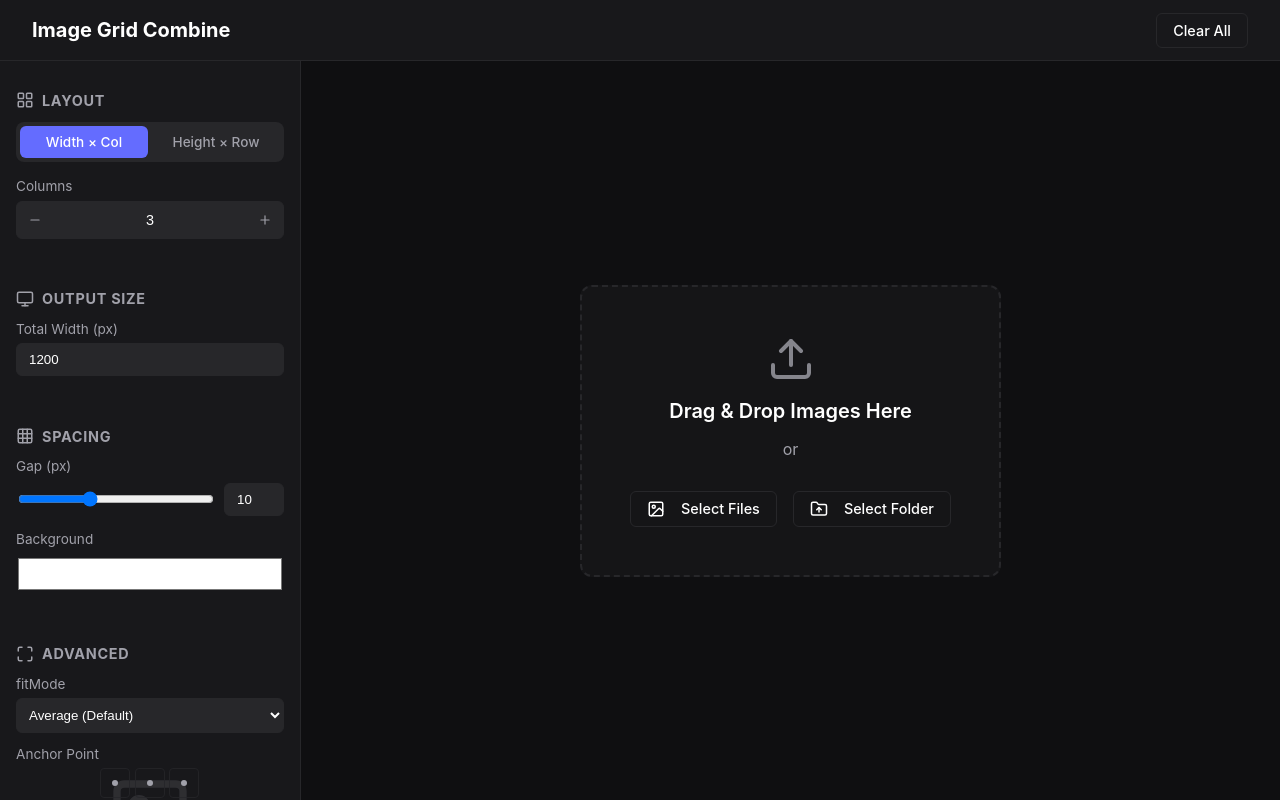
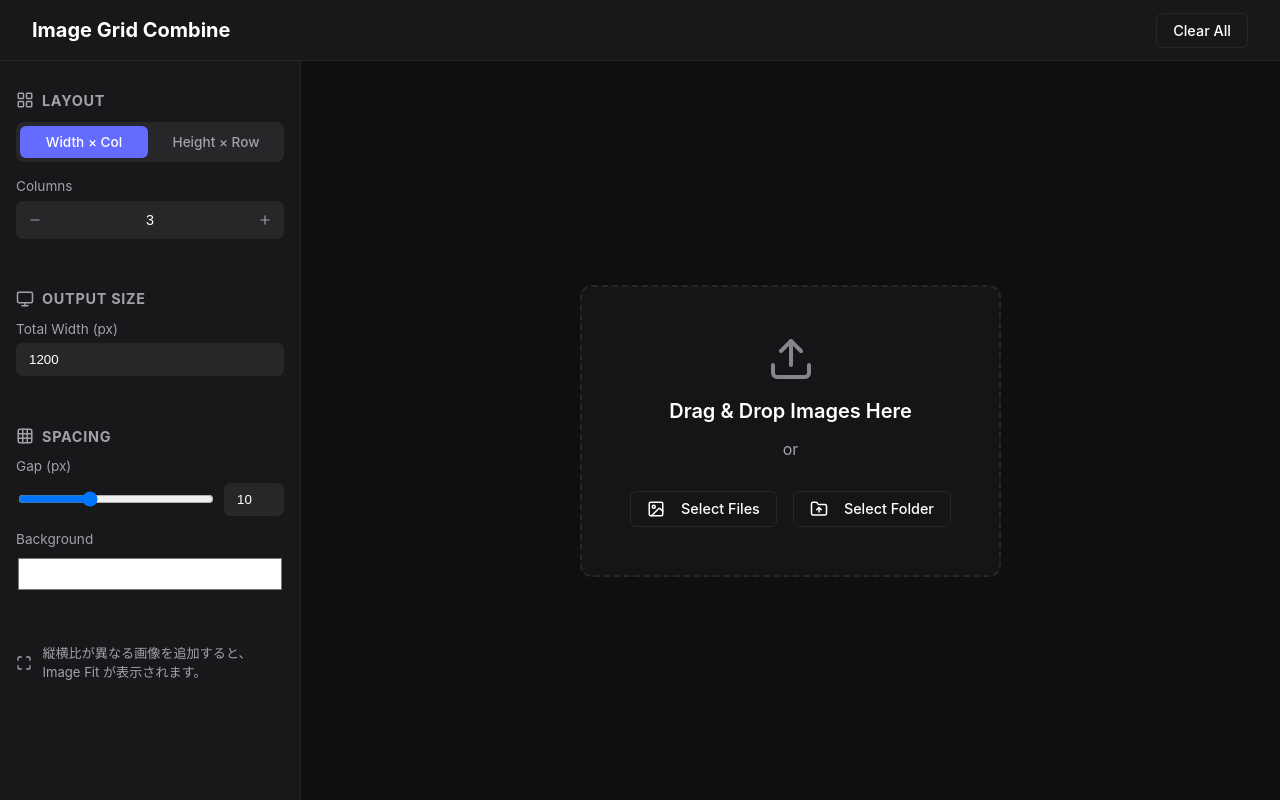
Before and after one commit to senu3/Image-Grid-Combine, a React (Vite) app: page / in a window 1280 px wide. Built offline with nearby package versions, Linux system fonts and the light colour scheme.

Commit message:
Add image fit hints to control panel

```diff
--- a/src/App.css
+++ b/src/App.css
@@ -111,6 +111,25 @@
     display: none !important;
 }
 
+.app-toast {
+    position: fixed;
+    left: 50%;
+    bottom: 1.25rem;
+    transform: translateX(-50%);
+    z-index: 1100;
+    max-width: min(calc(100vw - 2rem), 420px);
+    padding: 0.75rem 1rem;
+    border: 1px solid color-mix(in srgb, var(--accent-color) 35%, var(--border-color));
+    border-radius: 999px;
+    background: color-mix(in srgb, var(--panel-bg) 92%, black);
+    color: var(--text-primary);
+    font-size: 0.9rem;
+    line-height: 1.35;
+    text-align: center;
+    box-shadow: 0 10px 30px rgba(0, 0, 0, 0.35);
+    pointer-events: none;
+}
+
 /* Mobile Responsive */
 @media (max-width: 768px) {
     .mobile-only {
@@ -200,4 +219,10 @@
         background-color: transparent;
         z-index: auto;
     }
+
+    .app-toast {
+        bottom: calc(var(--mobile-action-bar-height) + 0.75rem);
+        max-width: calc(100vw - 1.5rem);
+        font-size: 0.85rem;
+    }
 }
--- a/src/App.jsx
+++ b/src/App.jsx
@@ -11,6 +11,10 @@ const isMobileViewport = () => typeof window !== 'undefined' && window.innerWidt
 function App() {
   const [images, setImages] = useState([])
   const imagesRef = useRef(images)
+  const [hasMixedAspectRatios, setHasMixedAspectRatios] = useState(false)
+  const [isImageFitToastVisible, setIsImageFitToastVisible] = useState(false)
+  const imageFitToastTimeoutRef = useRef(null)
+  const previousHasMixedAspectRatiosRef = useRef(false)
   const [isSettingsOpen, setIsSettingsOpen] = useState(() => {
     return !isMobileViewport()
   })
@@ -32,9 +36,31 @@ function App() {
   }, [images])
 
   useEffect(() => {
+    if (images.length === 0) {
+      previousHasMixedAspectRatiosRef.current = false
+    }
+  }, [images.length])
+
+  useEffect(() => {
     return () => {
+      if (imageFitToastTimeoutRef.current !== null) {
+        window.clearTimeout(imageFitToastTimeoutRef.current)
+      }
       imagesRef.current.forEach((image) => URL.revokeObjectURL(image.url))
     }
+  }, [])
+
+  const showImageFitToast = useCallback(() => {
+    setIsImageFitToastVisible(true)
+
+    if (imageFitToastTimeoutRef.current !== null) {
+      window.clearTimeout(imageFitToastTimeoutRef.current)
+    }
+
+    imageFitToastTimeoutRef.current = window.setTimeout(() => {
+      setIsImageFitToastVisible(false)
+      imageFitToastTimeoutRef.current = null
+    }, 2200)
   }, [])
 
   const updateImages = useCallback((updater) => {
@@ -106,6 +132,19 @@ function App() {
     }))
   }, [])
 
+  const handleAspectRatioVariationChange = useCallback((nextHasMixedAspectRatios) => {
+    const shouldShowToast =
+      nextHasMixedAspectRatios &&
+      !previousHasMixedAspectRatiosRef.current
+
+    previousHasMixedAspectRatiosRef.current = nextHasMixedAspectRatios
+    setHasMixedAspectRatios(nextHasMixedAspectRatios)
+
+    if (shouldShowToast) {
+      showImageFitToast()
+    }
+  }, [showImageFitToast])
+
   return (
     <div className={`app-container ${isSettingsOpen ? 'settings-open' : 'settings-closed'}`}>
       <header className="app-header">
@@ -158,6 +197,8 @@ function App() {
             settings={settings}
             onSettingsChange={handleSettingsChange}
             onInputChange={handleSettingInputChange}
+            showImageFitSection={images.length > 0 && hasMixedAspectRatios}
+            showImageFitHint={!hasMixedAspectRatios}
             isOpen={isSettingsOpen}
             onToggle={() => setIsSettingsOpen((currentValue) => !currentValue)}
           />
@@ -176,11 +217,17 @@ function App() {
                 onRemove={handleRemove}
                 onAdd={handleUpload}
                 onUpdateImages={updateImages}
+                onAspectRatioVariationChange={handleAspectRatioVariationChange}
               />
             </div>
           )}
         </div>
       </main>
+      {isImageFitToastVisible ? (
+        <div className="app-toast" role="status" aria-live="polite">
+          縦横比の異なる画像を検出しました
+        </div>
+      ) : null}
     </div>
   )
 }
--- a/src/components/ControlPanel.css
+++ b/src/components/ControlPanel.css
@@ -84,6 +84,24 @@
 .desktop-output-size-field,
 .mobile-output-size-field {
     display: none;
+}
+
+.image-fit-hint-section {
+    padding-top: 0.85rem;
+    padding-bottom: 0.85rem;
+}
+
+.image-fit-hint-row {
+    display: flex;
+    align-items: center;
+    gap: 0.65rem;
+    color: var(--text-secondary);
+    font-size: 0.82rem;
+    line-height: 1.45;
+}
+
+.image-fit-hint-row svg {
+    flex-shrink: 0;
 }
 
 /* Anchor Grid Styles */
--- a/src/components/ControlPanel.jsx
+++ b/src/components/ControlPanel.jsx
@@ -10,6 +10,8 @@ export default function ControlPanel({
     settings,
     onSettingsChange,
     onInputChange,
+    showImageFitSection = true,
+    showImageFitHint = false,
     isOpen = true,
     onToggle
 }) {
@@ -176,8 +178,18 @@ export default function ControlPanel({
                     </div>
                 </div>
 
+                {showImageFitHint ? (
+                    <div className="section image-fit-hint-section">
+                        <div className="image-fit-hint-row">
+                            <Maximize size={16} />
+                            <span>縦横比が異なる画像を追加すると、Image Fit が表示されます。</span>
+                        </div>
+                    </div>
+                ) : null}
+
+                {showImageFitSection ? (
                     <div className="section">
-                    <h3><Maximize size={18} /> Advanced</h3>
+                        <h3><Maximize size={18} /> Image Fit</h3>
                         <div className="input-group">
                             <label className="control-label">fitMode</label>
                             <select name="fitMode" value={settings.fitMode} onChange={handleChange} style={{ width: '100%', padding: '8px', borderRadius: '6px', backgroundColor: 'var(--input-bg)', color: 'var(--text-primary)', border: '1px solid var(--border-color)' }}>
@@ -211,6 +223,7 @@ export default function ControlPanel({
                             </div>
                         </div>
                     </div>
+                ) : null}
             </div>
         </div>
     );
--- a/src/components/PreviewCanvas.jsx
+++ b/src/components/PreviewCanvas.jsx
@@ -258,6 +258,31 @@ function getCellImagePlacement(cell, anchor = cell.settings.anchor) {
     return { renderW, renderH, renderX, renderY };
 }
 
+function hasAspectRatioVariation(images) {
+    if (images.length < 2) {
+        return false;
+    }
+
+    const comparableImages = images.filter((image) => (
+        Number.isFinite(image.width) &&
+        Number.isFinite(image.height) &&
+        image.width > 0 &&
+        image.height > 0
+    ));
+
+    if (comparableImages.length !== images.length) {
+        return false;
+    }
+
+    const [baseImage, ...restImages] = comparableImages;
+    const baseWidth = BigInt(baseImage.width);
+    const baseHeight = BigInt(baseImage.height);
+
+    return restImages.some((image) => (
+        BigInt(image.width) * baseHeight !== baseWidth * BigInt(image.height)
+    ));
+}
+
 function SortableItem({ id, cell, zoom }) {
     const {
         attributes,
@@ -313,7 +338,15 @@ function SortableItem({ id, cell, zoom }) {
     );
 }
 
-export default function PreviewCanvas({ images, settings, onReorder, onRemove, onAdd, onUpdateImages }) {
+export default function PreviewCanvas({
+    images,
+    settings,
+    onReorder,
+    onRemove,
+    onAdd,
+    onUpdateImages,
+    onAspectRatioVariationChange
+}) {
     const scrollAreaRef = useRef(null);
     const addInputRef = useRef(null);
     const isMountedRef = useRef(true);
@@ -465,6 +498,10 @@ export default function PreviewCanvas({ images, settings, onReorder, onRemove, o
             };
         });
     }, [images, imageAssets]);
+
+    useEffect(() => {
+        onAspectRatioVariationChange?.(hasAspectRatioVariation(loadedImages));
+    }, [loadedImages, onAspectRatioVariationChange]);
 
     const hasPendingImageMetadata = loadedImages.some((image) => image.width == null || image.height == null);
 
```
Lines whose indentation alone changed are shown as unchanged.
